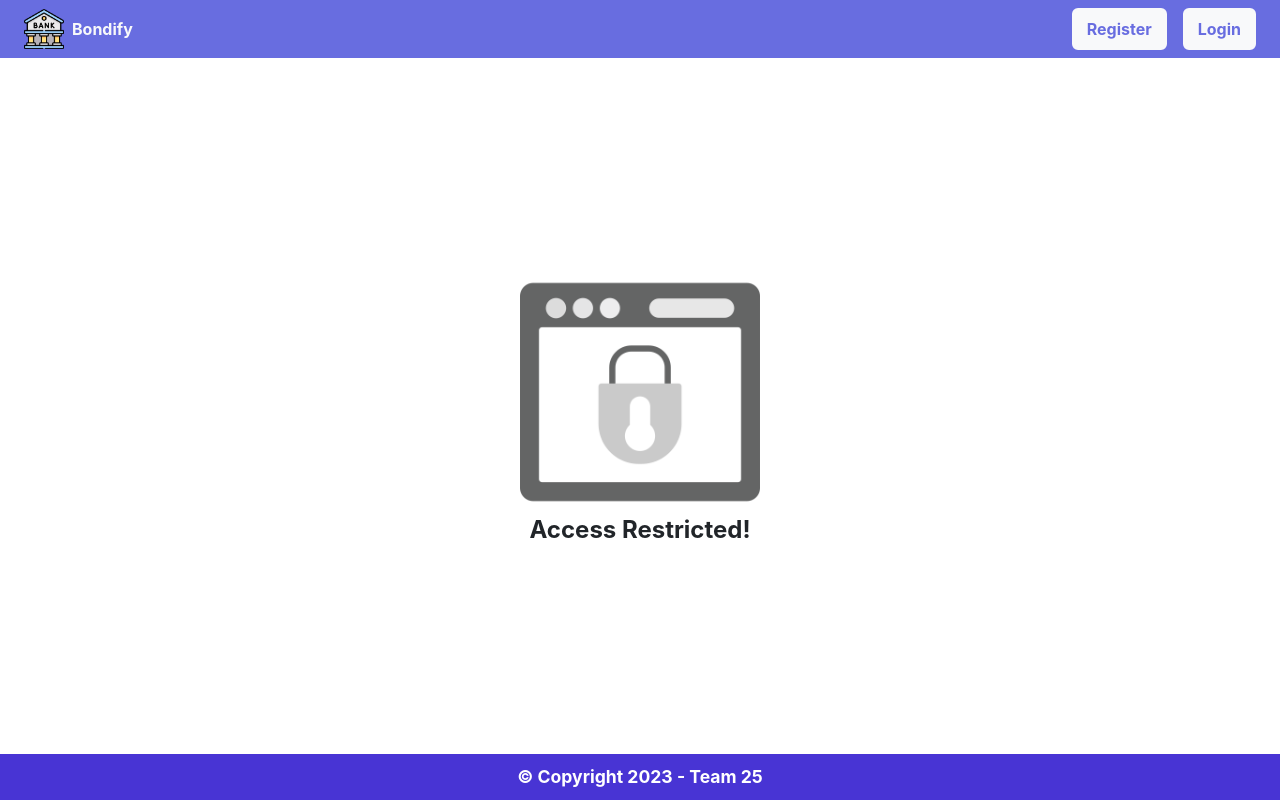
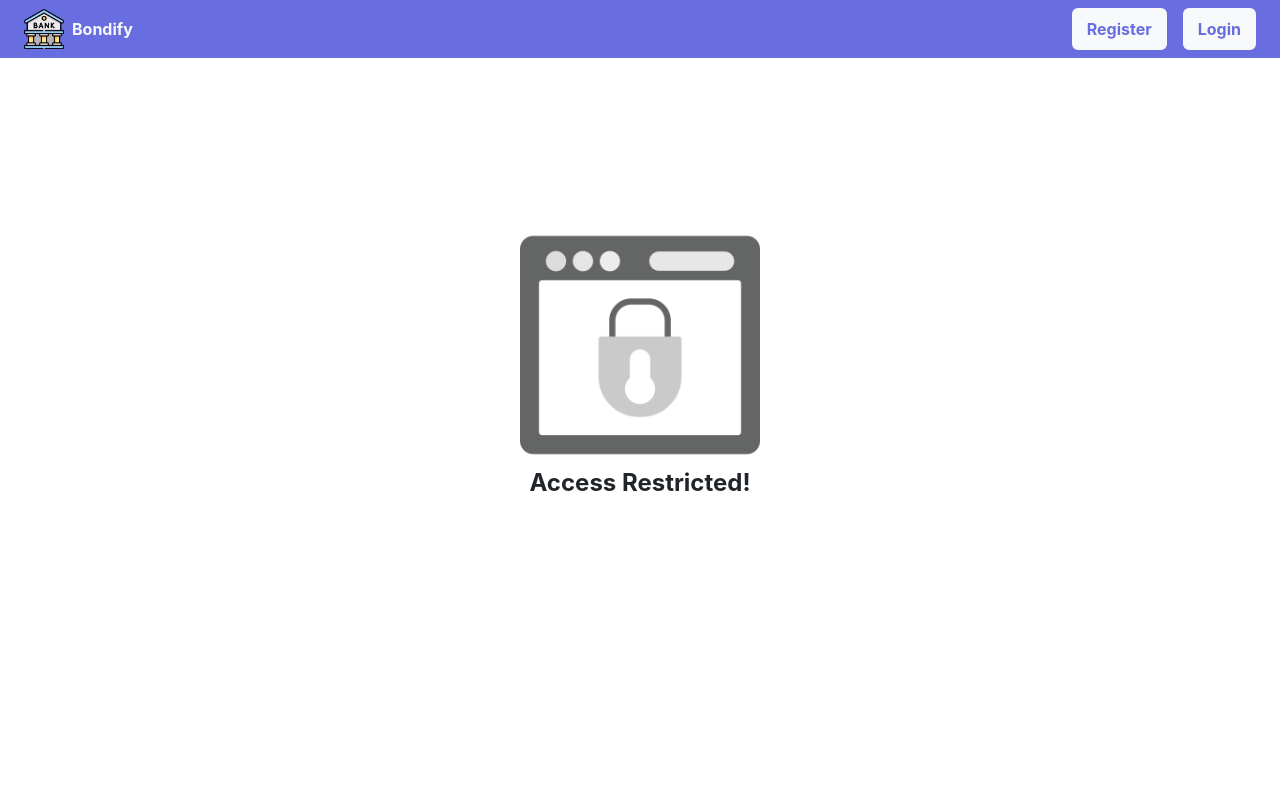
Before and after one commit to GeorgeValentin/BondsApp, a React (Create React App) app in the folder react-app/: page / in a window 1280 px wide. Built offline with nearby package versions, Linux system fonts and the light colour scheme.

Commit message:
Fix layout

```diff
--- a/react-app/src/App.jsx
+++ b/react-app/src/App.jsx
@@ -24,8 +24,6 @@ const App = () => {
           <Route path='/bondsAtMaturity' element={<MaturityBondsPage />} />
           <Route path='*' element={<NoMatch />} />
         </Routes>
-
-        <Footer />
       </div>
     </Fragment>
   );
--- a/react-app/src/components/bonds/maturity-bonds-page/MaturityBondsPage.css
+++ b/react-app/src/components/bonds/maturity-bonds-page/MaturityBondsPage.css
@@ -1,4 +1,5 @@
 .bonds-at-maturity-container {
   /* min-height: 100vh; */
-  min-height: 88.1vh;
+  /* min-height: 88.1vh; */
+  /* min-height: 14.32vh; */
 }
--- a/react-app/src/components/bonds/maturity-bonds-page/MaturityBondsPage.jsx
+++ b/react-app/src/components/bonds/maturity-bonds-page/MaturityBondsPage.jsx
@@ -2,7 +2,7 @@
 import { findMaturityBonds } from '../../../services/BondServices';
 import BondCard from '../bond-card/BondCard';
 import '../../main-page/MainPage.css';
-    import '../../../App.css'
+import '../../../App.css';
 
 import './MaturityBondsPage.css';
 import { getUserIdFromLocalStorage } from '../../utils/helpers';
@@ -31,24 +31,27 @@ const MaturityBondsPage = () => {
 
   const currentDate = new Date();
 
-      const pastMaturityBonds = maturityBonds.filter(bond => {
+  const pastMaturityBonds = maturityBonds.filter((bond) => {
     const maturityDate = new Date(bond.bondMaturityDate);
     return maturityDate < currentDate;
   });
 
-      const presentMaturityBonds = maturityBonds.filter(bond => {
+  const presentMaturityBonds = maturityBonds.filter((bond) => {
     const maturityDate = new Date(bond.bondMaturityDate);
     return maturityDate >= currentDate && maturityDate <= currentDate;
   });
 
-      const futureMaturityBonds = maturityBonds.filter(bond => {
+  const futureMaturityBonds = maturityBonds.filter((bond) => {
     const maturityDate = new Date(bond.bondMaturityDate);
     return maturityDate > currentDate;
   });
 
   return (
-    <div className='bonds-at-maturity-container'>
-          <div className='text-separator-past'>These bonds reached maturity in the last 5 days:</div>
+    // <div className='bonds-at-maturity-container'>
+    <div>
+      <div className='text-separator-past'>
+        These bonds reached maturity in the last 5 days:
+      </div>
       <Fragment>
         <div className='card-list-container'>
           {pastMaturityBonds.length > 0 ? (
@@ -59,10 +62,11 @@ const MaturityBondsPage = () => {
             <div>No bonds maturity dates in the last 5 days..</div>
           )}
         </div>
-
       </Fragment>
 
-          <div className='text-separator-present'>These bonds reach maturity today:</div>
+      <div className='text-separator-present'>
+        These bonds reach maturity today:
+      </div>
       <Fragment>
         <div className='card-list-container'>
           {presentMaturityBonds.length > 0 ? (
@@ -75,7 +79,9 @@ const MaturityBondsPage = () => {
         </div>
       </Fragment>
 
-          <div className='text-separator-future'>These bonds reach maturity in the future:</div>
+      <div className='text-separator-future'>
+        These bonds reach maturity in the future:
+      </div>
       <Fragment>
         <div className='card-list-container'>
           {futureMaturityBonds.length > 0 ? (
--- a/react-app/src/components/main-page/MainPage.css
+++ b/react-app/src/components/main-page/MainPage.css
@@ -1,5 +1,5 @@
 .card-list-container {
-  min-height: 88.1vh;
+  /* min-height: 88.1vh; */
   display: flex;
   flex-wrap: wrap;
   justify-content: center;
@@ -12,3 +12,8 @@
 .access-restricted-logo {
   width: 15rem;
 }
+
+.restricted-container {
+  position: absolute;
+  top: 163%;
+}
--- a/react-app/src/components/main-page/MainPage.jsx
+++ b/react-app/src/components/main-page/MainPage.jsx
@@ -33,7 +33,7 @@ const MainPage = () => {
     <Fragment>
       <div className='card-list-container'>
         {activeBonds.length === 0 ? (
-          <div className='d-flex justify-content-center align-items-center flex-column'>
+          <div className='d-flex justify-content-center align-items-center flex-column restricted-container'>
             <img
               className='access-restricted-logo'
               src={AccessRestrictedLogo}
```
Lines whose indentation alone changed are shown as unchanged.
